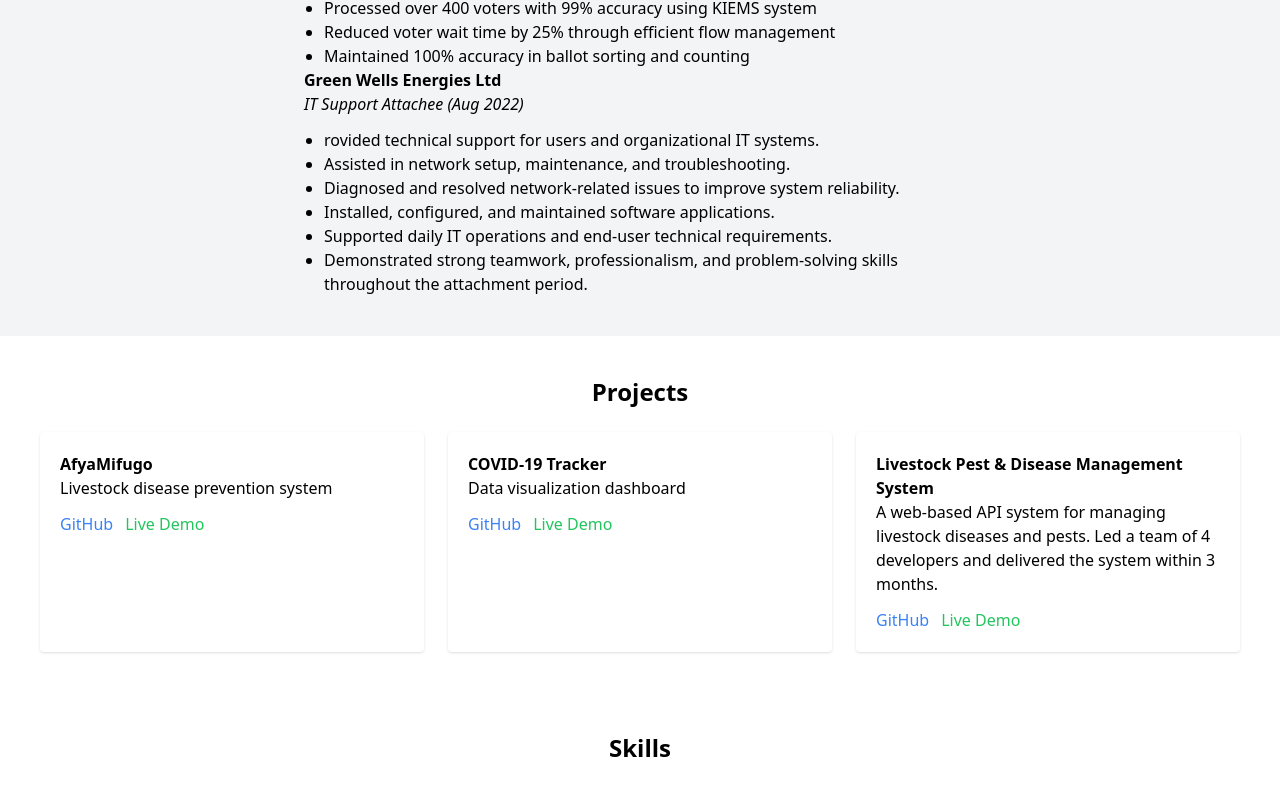
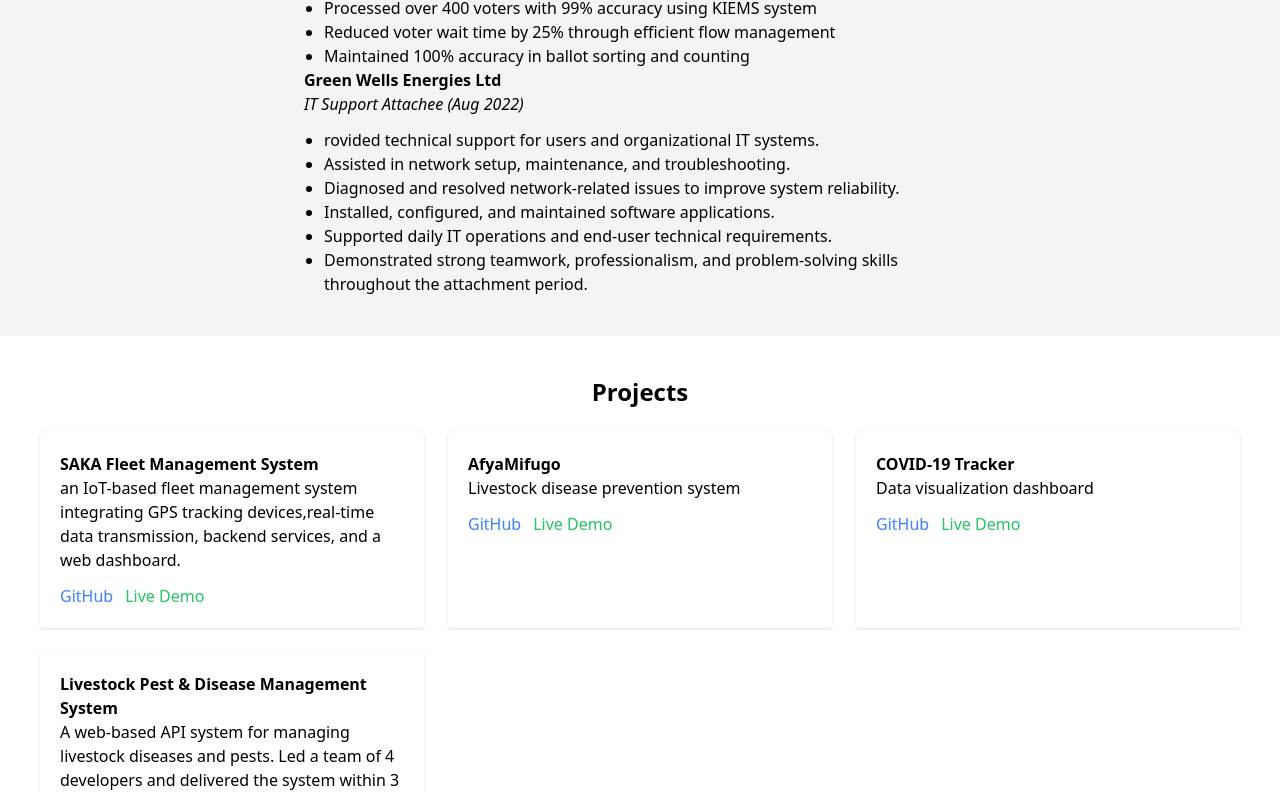
Before and after one commit to sij-ey/sijey, a React (Create React App) app: page / in a window 1280 px wide. Shown: the part 1990-2782 px from the top of the page. Built offline with nearby package versions, Linux system fonts and the light colour scheme.

Commit message:
proj add
Added a new project entry for SAKA Fleet Management System.

```diff
--- a/src/data.js
+++ b/src/data.js
@@ -1,4 +1,10 @@
 export const projects = [
+  {
+    title: "SAKA Fleet Management System",
+    description: " an IoT-based fleet management system integrating GPS tracking devices,real-time data transmission, backend services, and a web dashboard.",
+    github: "#",
+    demo: "#",
+  },
   {
     title: "AfyaMifugo",
     description: "Livestock disease prevention system",
```
